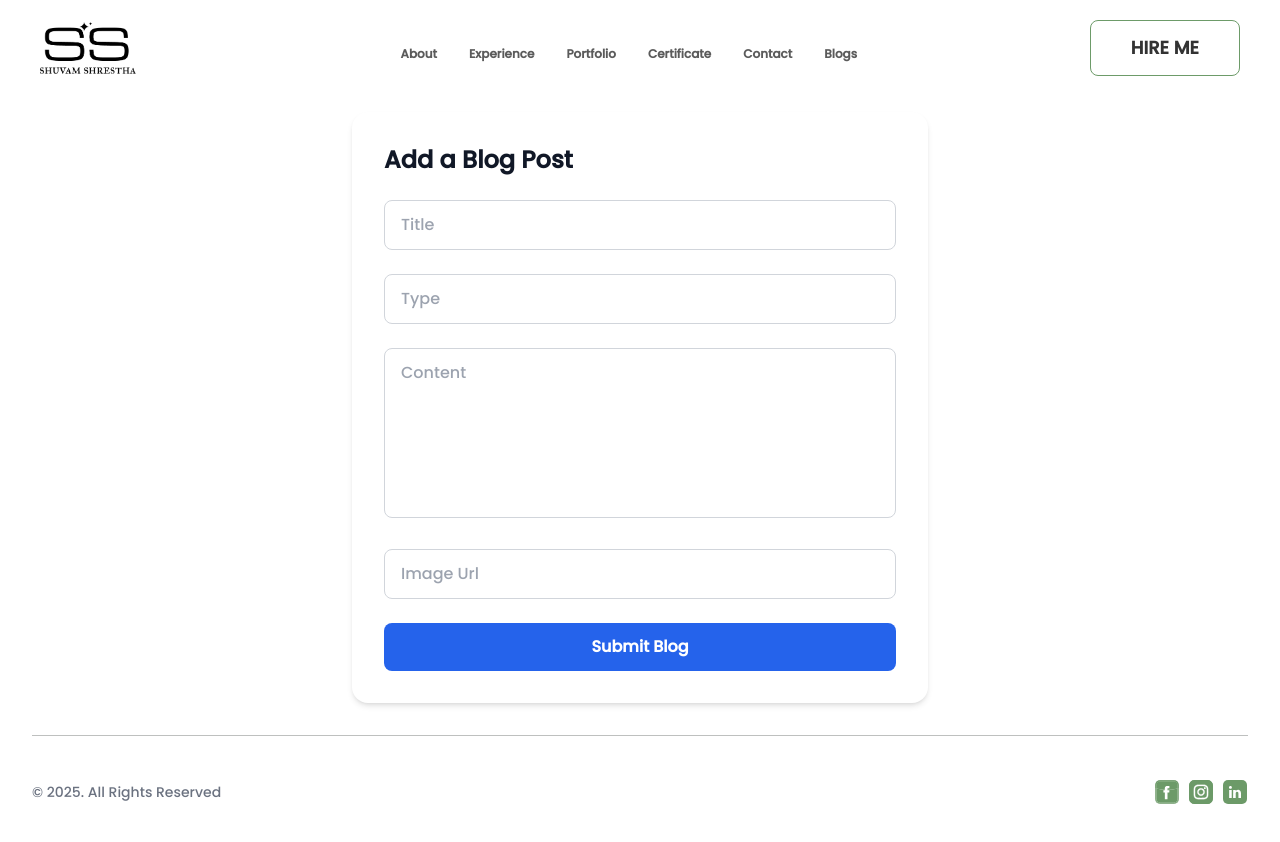
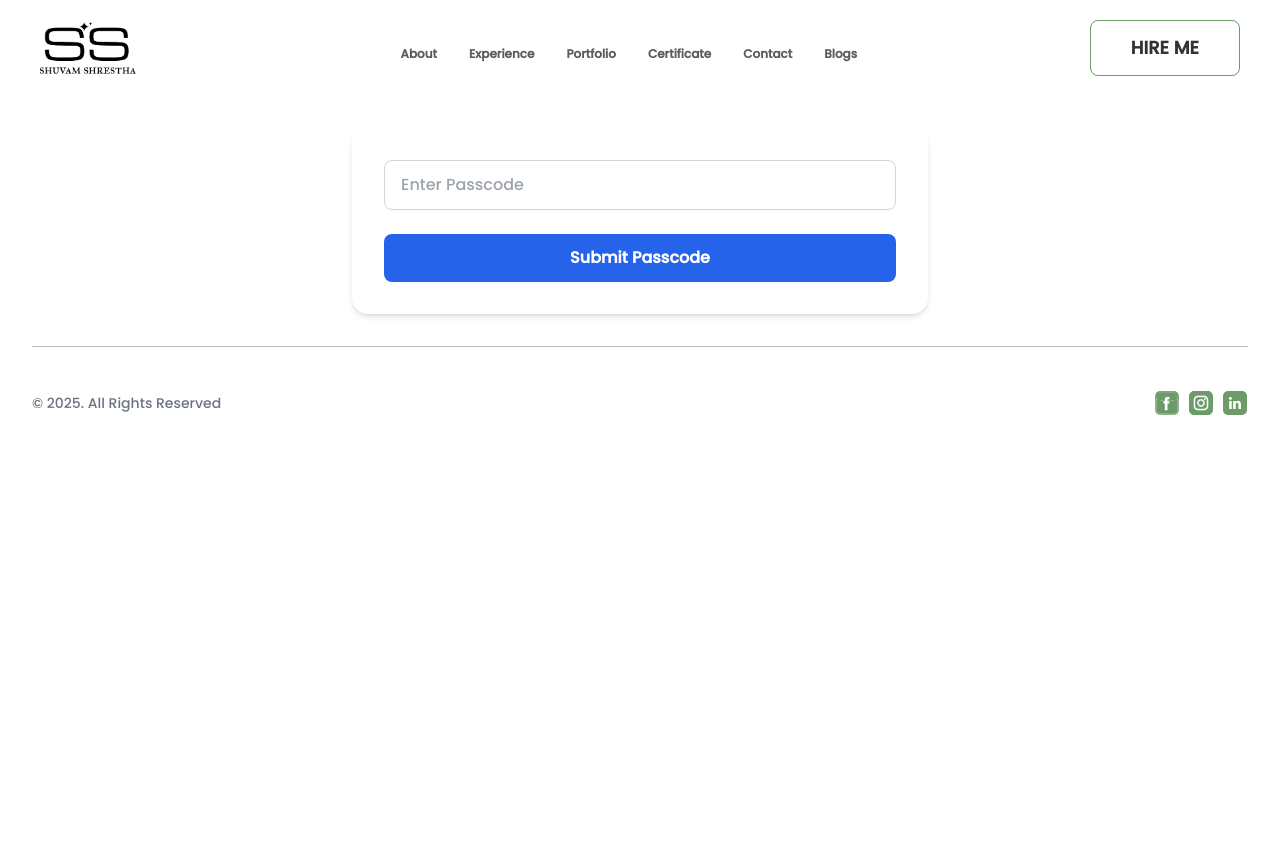
Before and after one commit to RitikaShrestha-me/ShuvamShrestha, a Next.js app: page /add-blog in a window 1280 px wide. Shown: the top 842 px of the page. After the commit the page ends 800 px from the top, so only its background shows below. Built offline with nearby package versions, Linux system fonts and the light colour scheme.

Commit message:
Added passcode before add-blog

```diff
--- a/src/app/(root)/add-blog/page.tsx
+++ b/src/app/(root)/add-blog/page.tsx
@@ -14,7 +14,8 @@ export default function AddBlog() {
 	const [type, setType] = useState<string>('');
 	const [imageUrl, setImageUrl] = useState<string>('');
 	const [isUploading, setIsUploading] = useState<boolean>(false);
-
+	const [isVerified, setIsVerified] = useState(false);
+	const [passcode, setPasscode] = useState('');
 
 	const handleSubmit = async () => {
 		if (!title || !content || !imageUrl || !type) {
@@ -46,7 +47,32 @@ export default function AddBlog() {
 		}
 	};
 
+	const verifyPasscode = () => {
+		if (passcode === process.env.NEXT_PUBLIC_PASSCODE) {
+			setIsVerified(true)
+		}
+	}
+
 	return (
+		<>
+			{!isVerified ?
+				<div className="max-w-xl mx-auto bg-white rounded-2xl shadow-md p-8 mt-32 mb-8 space-y-6">
+					<input
+						type="text"
+						placeholder="Enter Passcode"
+						value={passcode}
+						onChange={(e) => setPasscode(e.target.value)}
+						className="w-full px-4 py-3 border border-gray-300 rounded-lg focus:outline-none focus:ring-2 focus:ring-blue-500"
+					/>
+
+					<button
+						onClick={verifyPasscode}
+						className="w-full py-3 mt-4 text-white bg-blue-600 hover:bg-blue-700 rounded-lg font-semibold transition duration-200 disabled:opacity-50"
+					>
+						Submit Passcode
+					</button>
+				</div>
+				:
 				<div className="max-w-xl mx-auto bg-white rounded-2xl shadow-md p-8 mt-28 mb-8 space-y-6">
 					<h1 className="text-2xl font-bold text-gray-900">Add a Blog Post</h1>
 
@@ -104,5 +130,7 @@ export default function AddBlog() {
 						{isUploading ? 'Uploading...' : 'Submit Blog'}
 					</button>
 				</div>
+			}
+		</>
 	);
 }
```
Lines whose indentation alone changed are shown as unchanged.
